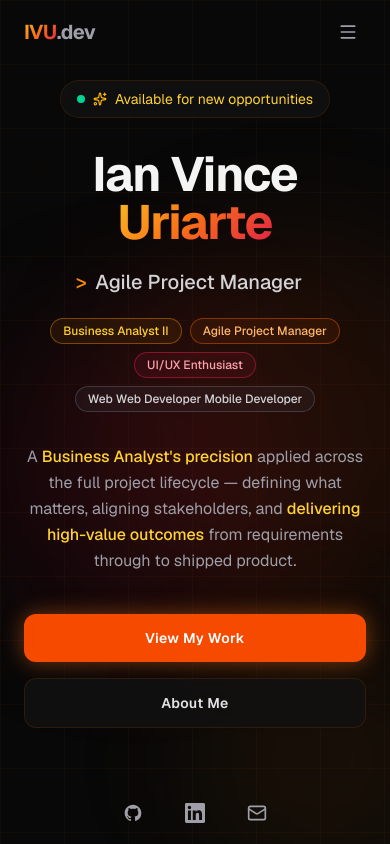
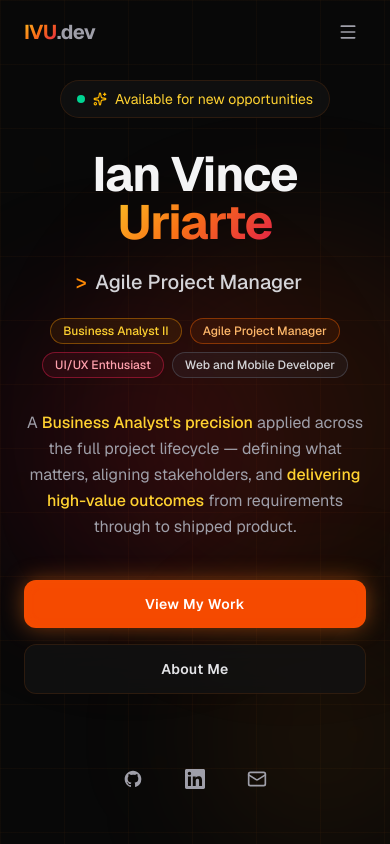
Before and after one commit to ivuriarte/Personal-Website, a Next.js app: page / in a window 390 px wide. Shown: the top 844 px of the page. Built offline with nearby package versions, Linux system fonts and the light colour scheme.

Commit message:
fix: correct label to Web and Mobile Developer across site

```diff
--- a/src/app/layout.tsx
+++ b/src/app/layout.tsx
@@ -15,7 +15,7 @@ const geistMono = Geist_Mono({
 export const metadata: Metadata = {
   title: "Ian Vince Uriarte | Portfolio",
   description:
-    "Business Analyst II, Agile Project Manager & AI-Powered Web Web Developer Mobile Developer from Davao City, PH. Building intelligent, experience-first digital solutions.",
+    "Business Analyst II, Agile Project Manager & AI-Powered Web and Mobile Developer from Davao City, PH. Building intelligent, experience-first digital solutions.",
   keywords: [
     "Ian Vince Uriarte",
     "portfolio",
@@ -31,14 +31,14 @@ export const metadata: Metadata = {
   openGraph: {
     title: "Ian Vince Uriarte | Portfolio",
     description:
-      "AI-Powered Web Web Developer Mobile Developer & Business Analyst crafting experience-first digital solutions.",
+      "AI-Powered Web and Mobile Developer & Business Analyst crafting experience-first digital solutions.",
     type: "website",
     locale: "en_US",
   },
   twitter: {
     card: "summary_large_image",
     title: "Ian Vince Uriarte | Portfolio",
-    description: "AI-Powered Web Web Developer Mobile Developer & Business Analyst",
+    description: "AI-Powered Web and Mobile Developer & Business Analyst",
   },
 };
 
--- a/src/components/About.tsx
+++ b/src/components/About.tsx
@@ -178,7 +178,7 @@ export default function About() {
                 "Agile Project Manager",
                 "Stakeholder Management",
                 "UI/UX Enthusiast",
-                "Web Web Developer Mobile Developer",
+                "Web and Mobile Developer",
               ].map((tag) => (
                 <span
                   key={tag}
--- a/src/components/Hero.tsx
+++ b/src/components/Hero.tsx
@@ -24,7 +24,7 @@ const ROLES = [
   "Business Analyst II",
   "Agile Project Manager",
   "UI/UX Enthusiast",
-  "Web Web Developer Mobile Developer",
+  "Web and Mobile Developer",
 ];
 
 function useTypewriter(words: string[], speed = 80, pause = 2000) {
@@ -175,7 +175,7 @@ export default function Hero() {
             { label: "Business Analyst II", color: "border-amber-500/40 text-amber-300 bg-amber-500/8" },
             { label: "Agile Project Manager", color: "border-orange-500/40 text-orange-300 bg-orange-500/8" },
             { label: "UI/UX Enthusiast", color: "border-rose-500/40 text-rose-300 bg-rose-500/8" },
-            { label: "Web Web Developer Mobile Developer", color: "border-zinc-600/60 text-zinc-300 bg-zinc-700/20" },
+            { label: "Web and Mobile Developer", color: "border-zinc-600/60 text-zinc-300 bg-zinc-700/20" },
           ].map((role) => (
             <span
               key={role.label}
```
